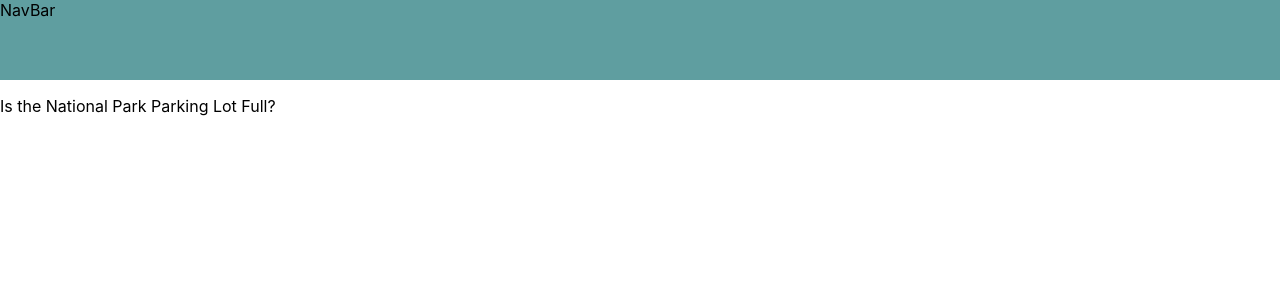
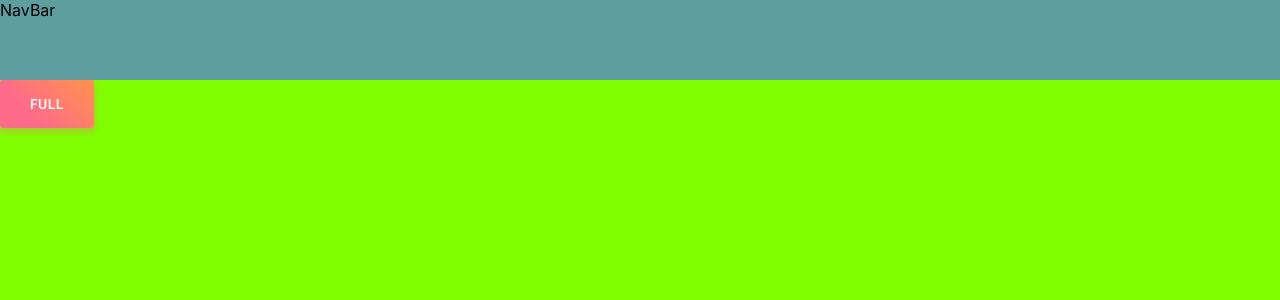
Before and after one commit to Samicap/isTheParkFull, a React (Create React App) app in the folder parkfull/: page /quebec in a window 1280 px wide. Shown: the top 300 px of the page. Built offline with nearby package versions, Linux system fonts and the light colour scheme.

Commit message:
add material-ui and button component

```diff
--- a/parkfull/package.json
+++ b/parkfull/package.json
@@ -4,6 +4,7 @@
   "private": true,
   "dependencies": {
     "@material-ui/core": "^4.11.4",
+    "@material-ui/styles": "^4.11.4",
     "@testing-library/jest-dom": "^5.14.1",
     "@testing-library/react": "^11.2.7",
     "@testing-library/user-event": "^12.8.3",
--- a/parkfull/src/App.js
+++ b/parkfull/src/App.js
@@ -1,41 +1,35 @@
+// import React, { Fragment } from "react";
 import { BrowserRouter, Route, Switch } from "react-router-dom";
-import { ThemeProvider, createMuiTheme } from '@material-ui/core/styles'
 import Navigation from './components/navigation/navigation';
 import Home from './components/home/home';
 import Quebec from './components/quebec/quebec';
 import './App.css';
 
-const theme = createMuiTheme({
-  typography: {
-    fontFamily: [
-      'Roboto',
-    ].join(','),
-  },});
-
-
 
 function App() {
   return (
-    <ThemeProvider theme={theme}>
-
     <div className="App">
       <BrowserRouter>
         <Navigation/>
         <Switch>
+          {/* <>
             <header className="App-header">
             <p>Is the National Park Parking Lot Full?</p>
             </header>
+          </> */}
+          <>
             <Route path="/quebec">
               <Quebec/>
             </Route>
+          </>
+          <>
             <Route path="/">
-              <Home/>
+              <Home />
             </Route>
-
+          </>
         </Switch>
       </BrowserRouter>
     </div>
-    </ThemeProvider>
   );
 }
 
--- a/parkfull/src/components/home/home.js
+++ b/parkfull/src/components/home/home.js
@@ -0,0 +1,11 @@
+import './home.css';
+
+export default function Home() {
+
+  return (
+    <div>
+      <p>Home Page</p>
+      <button>Click Me</button>
+    </div>
+  )
+}
--- a/parkfull/src/components/quebec/quebec.css
+++ b/parkfull/src/components/quebec/quebec.css
@@ -0,0 +1,3 @@
+body {
+  background-color: chartreuse;
+}
--- a/parkfull/src/components/quebec/quebec.js
+++ b/parkfull/src/components/quebec/quebec.js
@@ -1,7 +1,22 @@
+// import { styled } from '@material-ui/core/styles';
+// import Button from '@material-ui/core/Button';
 import './quebec.css';
+import { MyButton } from '../../styles/buttons';
+
+// const MyButton = styled(Button)({
+//   background: 'linear-gradient(45deg, #FE6B8B 30%, #FF8E53 90%)',
+//   border: 0,
+//   borderRadius: 3,
+//   boxShadow: '0 3px 5px 2px rgba(255, 105, 135, .3)',
+//   color: 'white',
+//   height: 48,
+//   padding: '0 30px',
+// });
 
 export default function Quebec() {
   return (
-    <div>Quebec National Park List</div>
+    <div>
+      <MyButton>Full</MyButton>
+    </div>
   )
 }
--- /dev/null
+++ b/parkfull/src/styles/buttons.js
@@ -0,0 +1,14 @@
+import { styled } from '@material-ui/core/styles';
+import Button from '@material-ui/core/Button';
+
+const MyButton = styled(Button)({
+  background: 'linear-gradient(45deg, #FE6B8B 30%, #FF8E53 90%)',
+  border: 0,
+  borderRadius: 3,
+  boxShadow: '0 3px 5px 2px rgba(255, 105, 135, .3)',
+  color: 'white',
+  height: 48,
+  padding: '0 30px',
+});
+
+export { MyButton }
```
Lines whose indentation alone changed are shown as unchanged.
